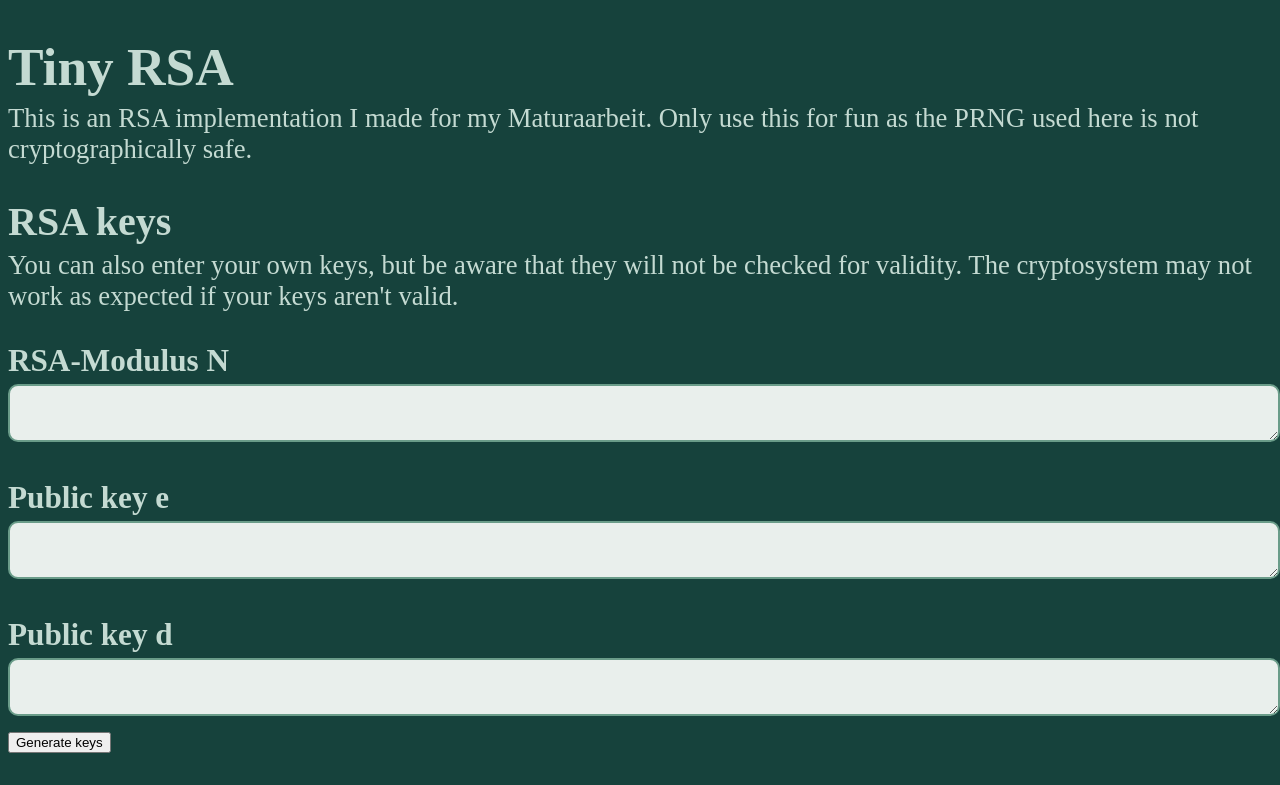
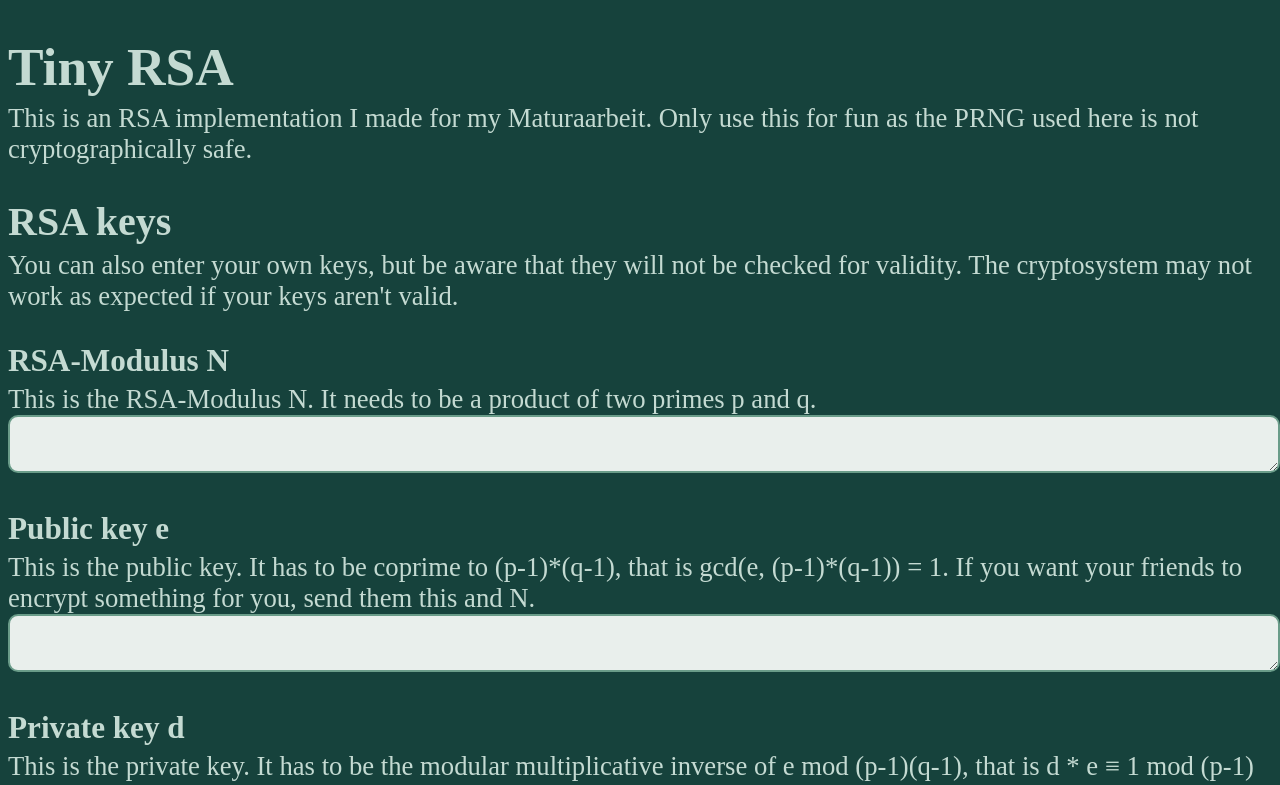
Before and after one commit to Gruetterr/gruetter-dev, a website: page public/index.html in a window 1280 px wide. Shown: the top 785 px of the page. Drawn offline with Linux system fonts and the light colour scheme; a web font is replaced by a local one.

Commit message:
more descriptions

```diff
--- a/public/index.html
+++ b/public/index.html
@@ -17,10 +17,12 @@
     You can also enter your own keys, but be aware that they will not be checked for validity. The cryptosystem may not work as expected if your keys aren't valid.
 
     <h3>RSA-Modulus N</h3>
+    This is the RSA-Modulus N. It needs to be a product of two primes p and q.
     <textarea type="text" id="N_key" class="keybox"></textarea>
     <h3>Public key e</h3>
-    <textarea type="text" id="e_key" class="keybox"></textarea>
-    <h3>Public key d</h3>
+    This is the public key. It has to be coprime to (p-1)*(q-1), that is gcd(e, (p-1)*(q-1)) = 1. If you want your friends to encrypt something for you, send them this and N.    <textarea type="text" id="e_key" class="keybox"></textarea>
+    <h3>Private key d</h3>
+    This is the private key. It has to be the modular multiplicative inverse of e mod (p-1)(q-1), that is d * e ≡ 1 mod (p-1)(q-1). You need this and N to decrypt something.
     <textarea type="text" id="d_key" class="keybox"></textarea>
     <button onclick="getKeys()">Generate keys</button>
 
```
